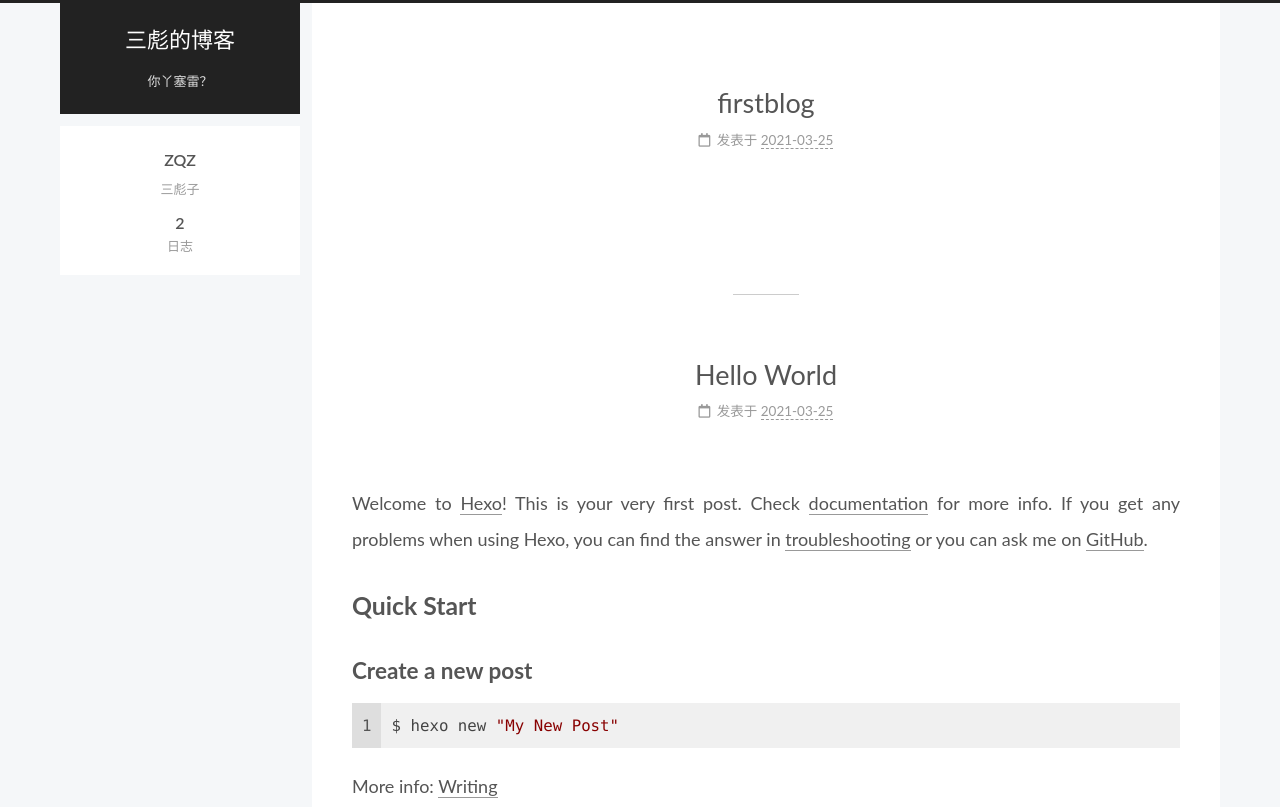
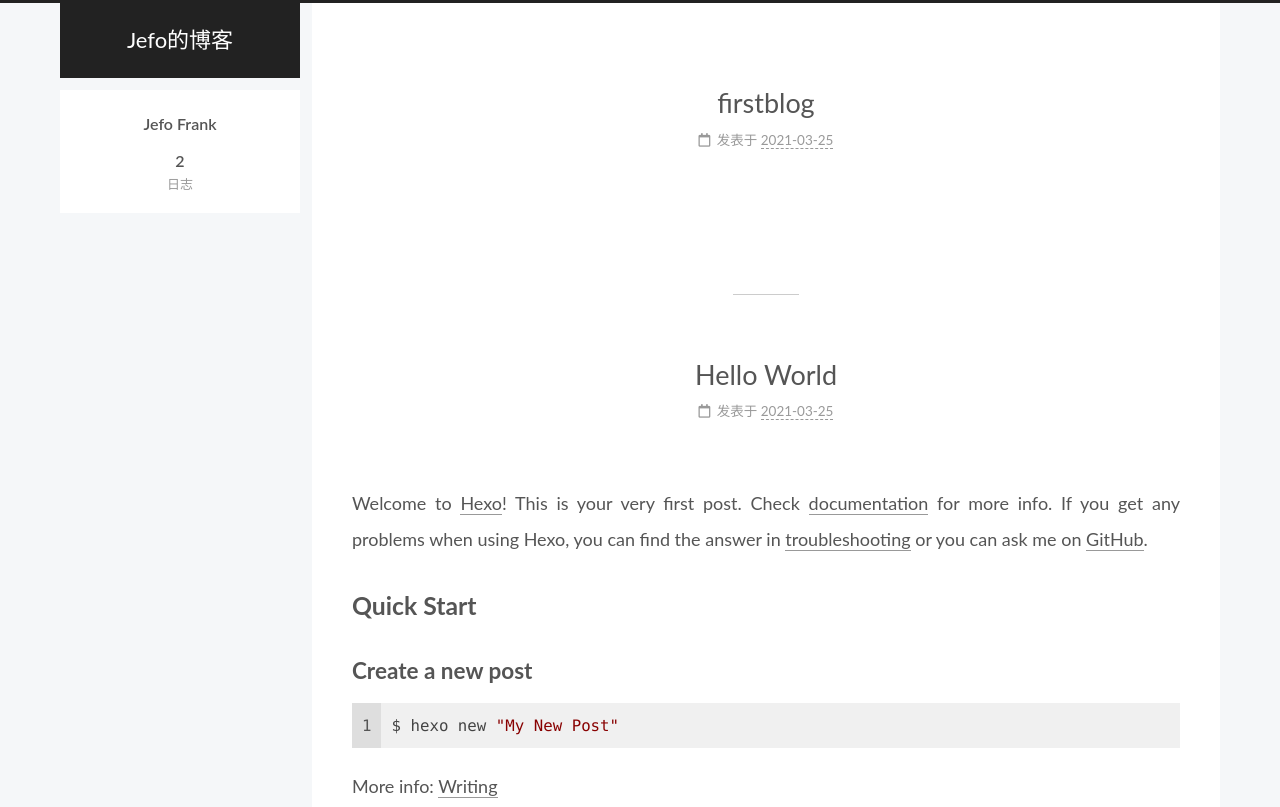
Before and after one commit to ZouQizheng/zouqizheng.github.io, a plain HTML site: page index.html in a window 1280 px wide. Shown: the top 807 px of the page. Drawn offline with nearby package versions, Linux system fonts and the light colour scheme.

Commit message:
Site updated: 2021-03-25 22:12:38

```diff
--- a/index.html
+++ b/index.html
@@ -23,14 +23,12 @@
     var NexT = window.NexT || {};
     var CONFIG = {"hostname":"example.com","root":"/","images":"/images","scheme":"Pisces","version":"8.2.2","exturl":false,"sidebar":{"position":"left","display":"post","padding":18,"offset":12},"copycode":false,"bookmark":{"enable":false,"color":"#222","save":"auto"},"fancybox":false,"mediumzoom":false,"lazyload":false,"pangu":false,"comments":{"style":"tabs","active":null,"storage":true,"lazyload":false,"nav":null},"motion":{"enable":true,"async":false,"transition":{"post_block":"fadeIn","post_header":"fadeInDown","post_body":"fadeInDown","coll_header":"fadeInLeft","sidebar":"fadeInUp"}},"prism":false,"i18n":{"placeholder":"搜索...","empty":"没有找到任何搜索结果：${query}","hits_time":"找到 ${hits} 个搜索结果（用时 ${time} 毫秒）","hits":"找到 ${hits} 个搜索结果"}};
   </script>
-<meta name="description" content="三彪子">
 <meta property="og:type" content="website">
-<meta property="og:title" content="三彪的博客">
+<meta property="og:title" content="Jefo的博客">
 <meta property="og:url" content="http://example.com/index.html">
-<meta property="og:site_name" content="三彪的博客">
-<meta property="og:description" content="三彪子">
+<meta property="og:site_name" content="Jefo的博客">
 <meta property="og:locale" content="zh_CN">
-<meta property="article:author" content="ZQZ">
+<meta property="article:author" content="Jefo Frank">
 <meta name="twitter:card" content="summary">
 
 
@@ -46,7 +44,7 @@
     lang   : 'zh-CN'
   };
 </script>
-<title>三彪的博客</title>
+<title>Jefo的博客</title>
 
 
 
@@ -104,10 +102,9 @@
 
     <a href="/" class="brand" rel="start">
       <i class="logo-line"></i>
-      <h1 class="site-title">三彪的博客</h1>
+      <h1 class="site-title">Jefo的博客</h1>
       <i class="logo-line"></i>
     </a>
-      <p class="site-subtitle" itemprop="description">你丫塞雷？</p>
   </div>
 
   <div class="site-nav-right">
@@ -151,8 +148,8 @@
 
         <div class="site-overview-wrap sidebar-panel">
           <div class="site-author site-overview-item animated" itemprop="author" itemscope itemtype="http://schema.org/Person">
-  <p class="site-author-name" itemprop="name">ZQZ</p>
-  <div class="site-description" itemprop="description">三彪子</div>
+  <p class="site-author-name" itemprop="name">Jefo Frank</p>
+  <div class="site-description" itemprop="description"></div>
 </div>
 <div class="site-state-wrap site-overview-item animated">
   <nav class="site-state">
@@ -201,12 +198,12 @@
 
     <span hidden itemprop="author" itemscope itemtype="http://schema.org/Person">
       <meta itemprop="image" content="/images/avatar.gif">
-      <meta itemprop="name" content="ZQZ">
-      <meta itemprop="description" content="三彪子">
+      <meta itemprop="name" content="Jefo Frank">
+      <meta itemprop="description" content="">
     </span>
 
     <span hidden itemprop="publisher" itemscope itemtype="http://schema.org/Organization">
-      <meta itemprop="name" content="三彪的博客">
+      <meta itemprop="name" content="Jefo的博客">
     </span>
       <header class="post-header">
         <h2 class="post-title" itemprop="name headline">
@@ -265,12 +262,12 @@
 
     <span hidden itemprop="author" itemscope itemtype="http://schema.org/Person">
       <meta itemprop="image" content="/images/avatar.gif">
-      <meta itemprop="name" content="ZQZ">
-      <meta itemprop="description" content="三彪子">
+      <meta itemprop="name" content="Jefo Frank">
+      <meta itemprop="description" content="">
     </span>
 
     <span hidden itemprop="publisher" itemscope itemtype="http://schema.org/Organization">
-      <meta itemprop="name" content="三彪的博客">
+      <meta itemprop="name" content="Jefo的博客">
     </span>
       <header class="post-header">
         <h2 class="post-title" itemprop="name headline">
@@ -365,7 +362,7 @@
   <span class="with-love">
     <i class="fa fa-heart"></i>
   </span>
-  <span class="author" itemprop="copyrightHolder">ZQZ</span>
+  <span class="author" itemprop="copyrightHolder">Jefo Frank</span>
 </div>
   <div class="powered-by">由 <a href="https://hexo.io/" class="theme-link" rel="noopener" target="_blank">Hexo</a> & <a href="https://theme-next.js.org/pisces/" class="theme-link" rel="noopener" target="_blank">NexT.Pisces</a> 强力驱动
   </div>
```
Also changed, not shown: 2021/03/25/firstblog/index.html (+10 -13 lines), 2021/03/25/hello-world/index.html (+10 -11 lines), archives/2021/03/index.html (+8 -11 lines), archives/2021/index.html (+8 -11 lines), archives/index.html (+8 -11 lines).
